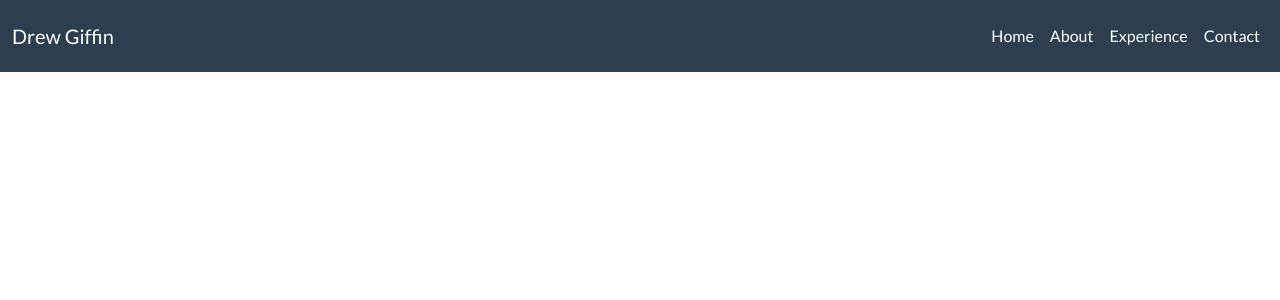
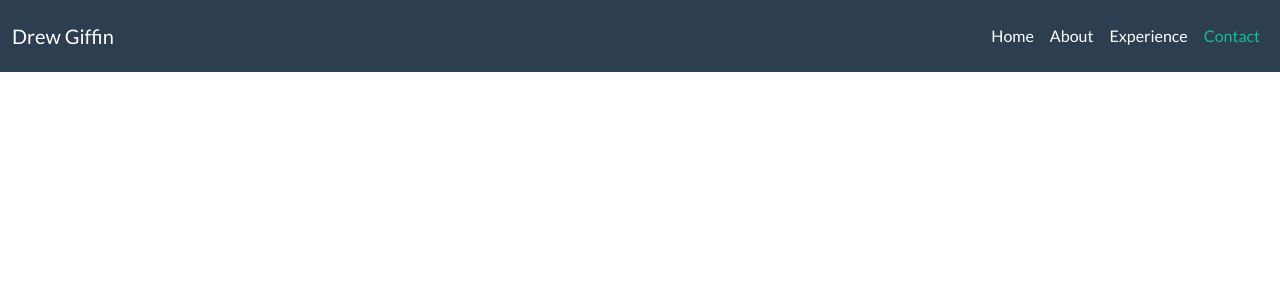
Before and after one commit to drewgiffin/drewgiffindev, a Django app: page /contact in a window 1280 px wide. Shown: the top 300 px of the page. Run offline with Django 4.2, Linux system fonts and the light colour scheme; some libraries are stand-ins or nearby versions.

Commit message:
Navbar now highlights the current page

```diff
--- a/core/templates/navbar.html
+++ b/core/templates/navbar.html
@@ -4,18 +4,32 @@
             <a class="navbar-brand" href=".">Drew Giffin</a>
             <ul class="navbar-nav ms-auto">
                 <li class="nav-item">
-                    <a class="nav-link" href=".">Home
-                        <!-- <span class="visually-hidden">(current)</span> -->
-                    </a>
+                    {% if request.resolver_match.url_name == 'index' %}
+                        <a class="nav-link active" href=".">Home</a>
+                    {% else %}
+                        <a class="nav-link" href=".">Home</a>
+                    {% endif %}
                 </li>
                 <li class="nav-item">
-                    <a class="nav-link" href="./about">About</a>
+                    {% if request.resolver_match.url_name == 'about' %}
+                        <a class="nav-link active" href="./about">About</a>
+                    {% else %}
+                        <a class="nav-link" href="./about">About</a>
+                    {% endif %}
                 </li>
                 <li class="nav-item">
-                    <a class="nav-link" href="./experience">Experience</a>
+                    {% if request.resolver_match.url_name == 'experience' %}
+                        <a class="nav-link active" href="./experience">Experience</a>
+                    {% else %}
+                        <a class="nav-link" href="./experience">Experience</a>
+                    {% endif %}
                 </li>
                 <li class="nav-item">
-                    <a class="nav-link" href="./contact">Contact</a>
+                    {% if request.resolver_match.url_name == 'contact' %}
+                        <a class="nav-link active" href="./contact">Contact</a>
+                    {% else %}
+                        <a class="nav-link" href="./contact">Contact</a>
+                    {% endif %}
                 </li>
             </ul>
         </div>
```
